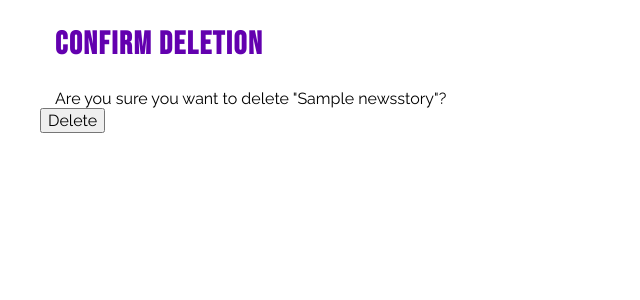
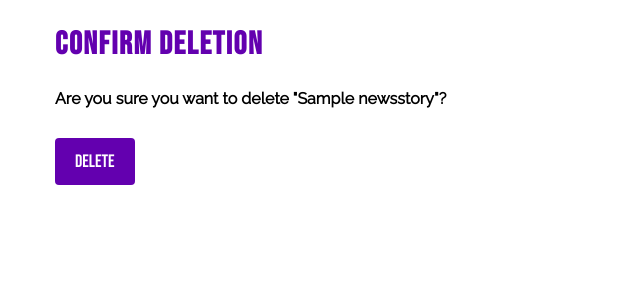
Before and after one commit to eoryazantseva/she_codes_news, a Django app: page /news/story/1/delete/ in a window 1280 px wide. Shown: the part 87-387 px from the top of the page, without its empty margins (0-640 px from the left). Run offline with Django 4.2, Linux system fonts and the light colour scheme; a user stored in the database is signed in; tables that the repository leaves empty hold one stand-in row (values such as "Sample post"); parts of the project's set-up code (start-up, migrations or seed data) failed here and were passed over.

Commit message:
styled delete_story.html

```diff
--- a/she_codes_news/news/templates/news/delete_story.html
+++ b/she_codes_news/news/templates/news/delete_story.html
@@ -9,10 +9,12 @@
 {% block content %}
 
 <h2>Confirm Deletion</h2>
-<p>Are you sure you want to delete "{{ story.title }}"?</p>
-<form method="post">
-    {% csrf_token %}
-    <button type="submit">Delete</button>
-</form>
+<h4>Are you sure you want to delete "{{ story.title }}"?</h4>
+<div class="form-container">
+    <form method="post">
+        {% csrf_token %}
+        <button class="btn-primary" type="submit">Delete</button>
+    </form>
+</div>
 
 {% endblock %}
```
